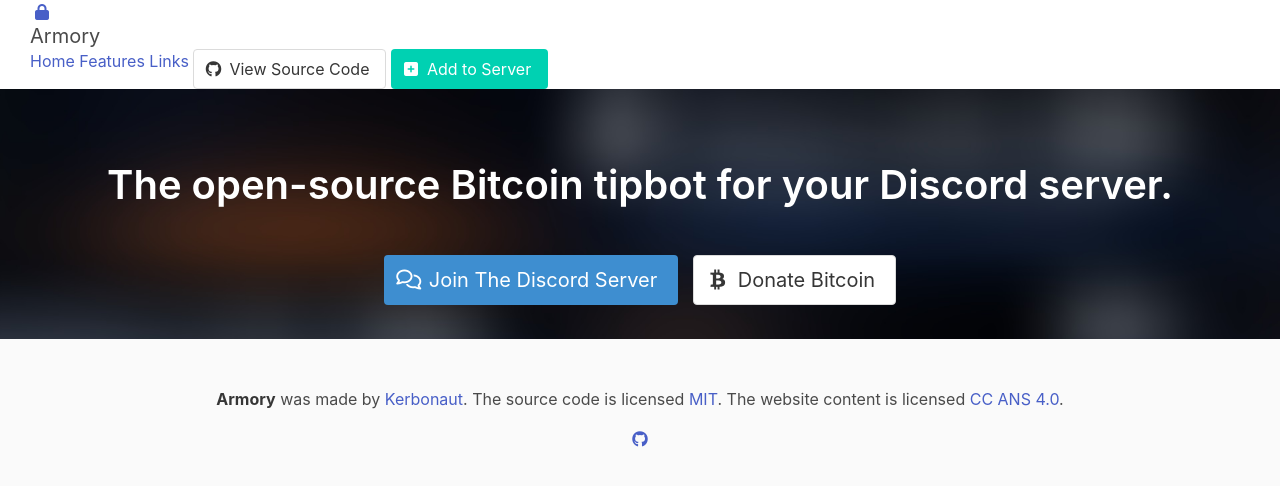
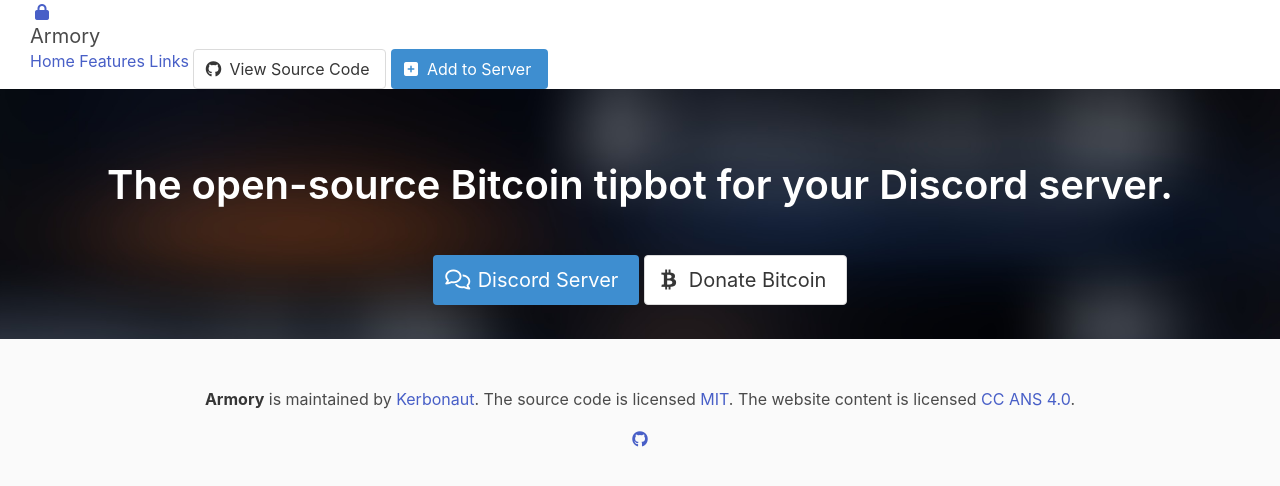
Before and after one commit to drodio/armory.github.io, a plain HTML site: page index.html in a window 1280 px wide. Drawn offline with nearby package versions, Linux system fonts and the light colour scheme.

Commit message:
Update index.html

```diff
--- a/index.html
+++ b/index.html
@@ -56,7 +56,7 @@
             </span>
             <span>View Source Code</span>
           </a>
-          <a class="button is-primary" href="#">
+          <a class="button is-primary is-info" href="#">
             <span class="icon">
               <i class="fa fa-plus-square"></i>
             </span>
@@ -77,10 +77,9 @@
             <span class="icon">
               <i class="fa fa-comments-o"></i>
             </span>
-            <span>Join The Discord Server</span>
+            <span>Discord Server</span>
           </a>
-          <div class="space"></div>
-          <a class="button is-medium" href="#">
+          <a class="button is-medium btc" href="#">
             <span class="icon">
               <i class="fa fa-btc"></i>
             </span>
@@ -94,7 +93,7 @@
       <div class="container">
         <div class="content has-text-centered">
           <p>
-            <strong>Armory</strong> was made by <a href="https://github.com/kerbonaut">Kerbonaut</a>. The source code is licensed
+            <strong>Armory</strong> is maintained by <a href="https://github.com/kerbonaut">Kerbonaut</a>. The source code is licensed
             <a href="http://opensource.org/licenses/mit-license.php">MIT</a>. The website content
             is licensed <a href="http://creativecommons.org/licenses/by-nc-sa/4.0/">CC ANS 4.0</a>.
           </p>
```
